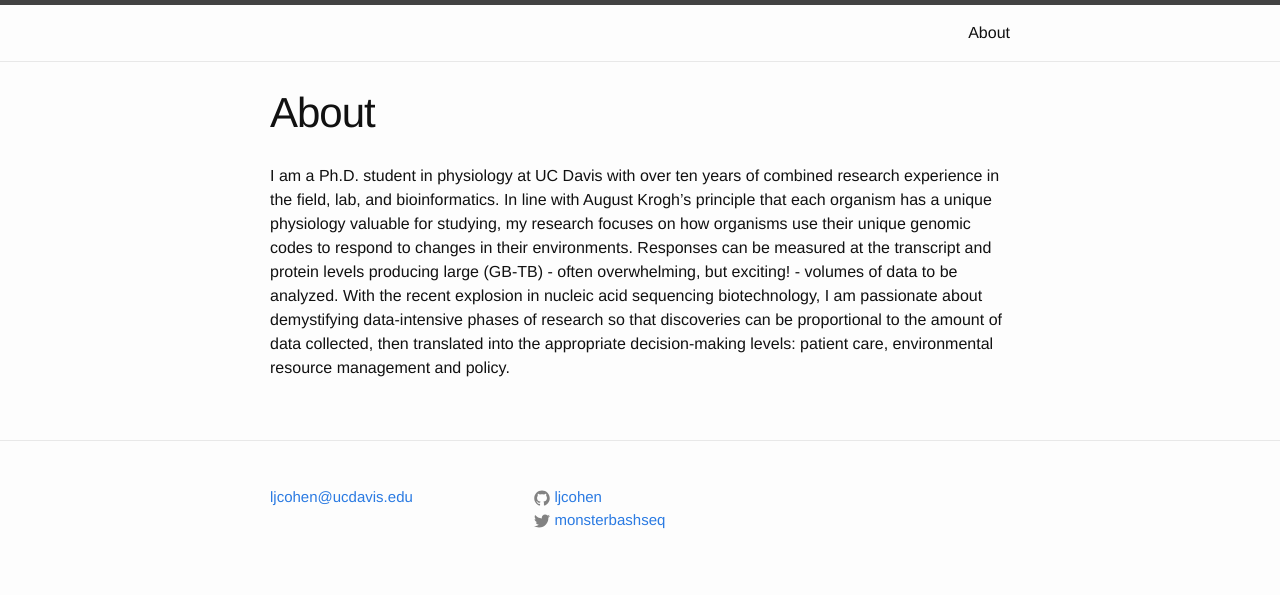
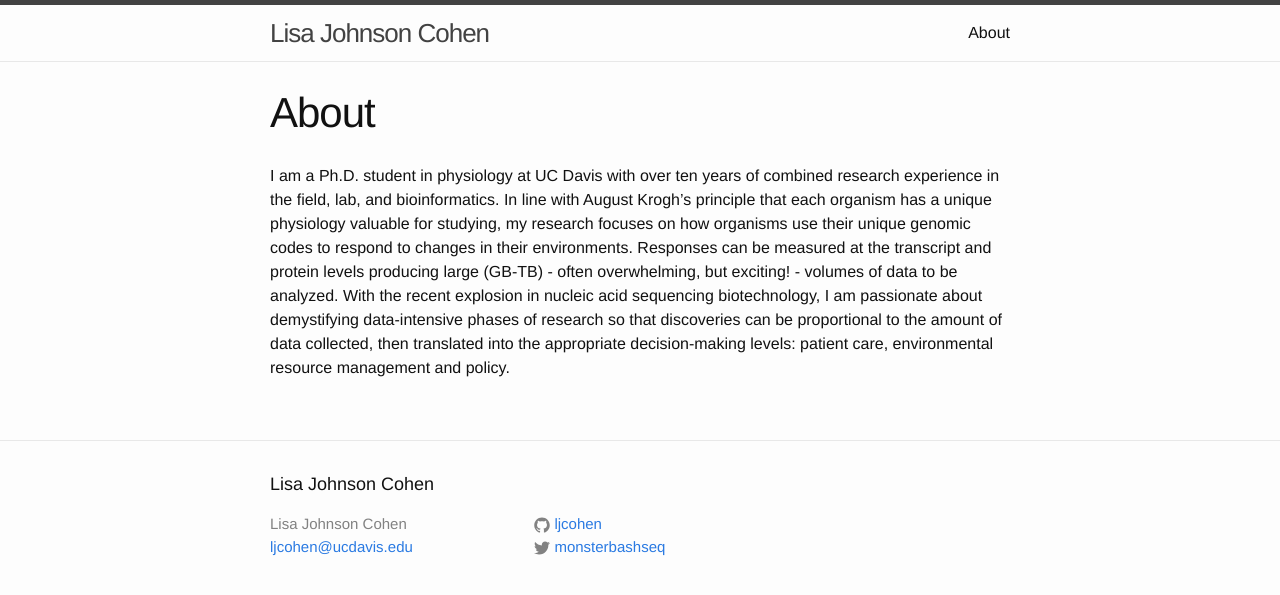
Before and after one commit to johnsolk/ljcohen.github.io_old, a Jekyll site: the page built from about.md, in a window 1280 px wide. Shown: the top 595 px of the page. Built offline with Jekyll 4.4.1, drawn with Linux system fonts in a browser that asks for light colours.

Commit message:
changed text

```diff
--- a/_config.yml
+++ b/_config.yml
@@ -1,4 +1,5 @@
 # Site settings
+title: Lisa Johnson Cohen
 email: ljcohen@ucdavis.edu
 baseurl: "" # the subpath of your site, e.g. /blog/
 url: "http://ljcohen.github.io/" # the base hostname & protocol for your site
```
